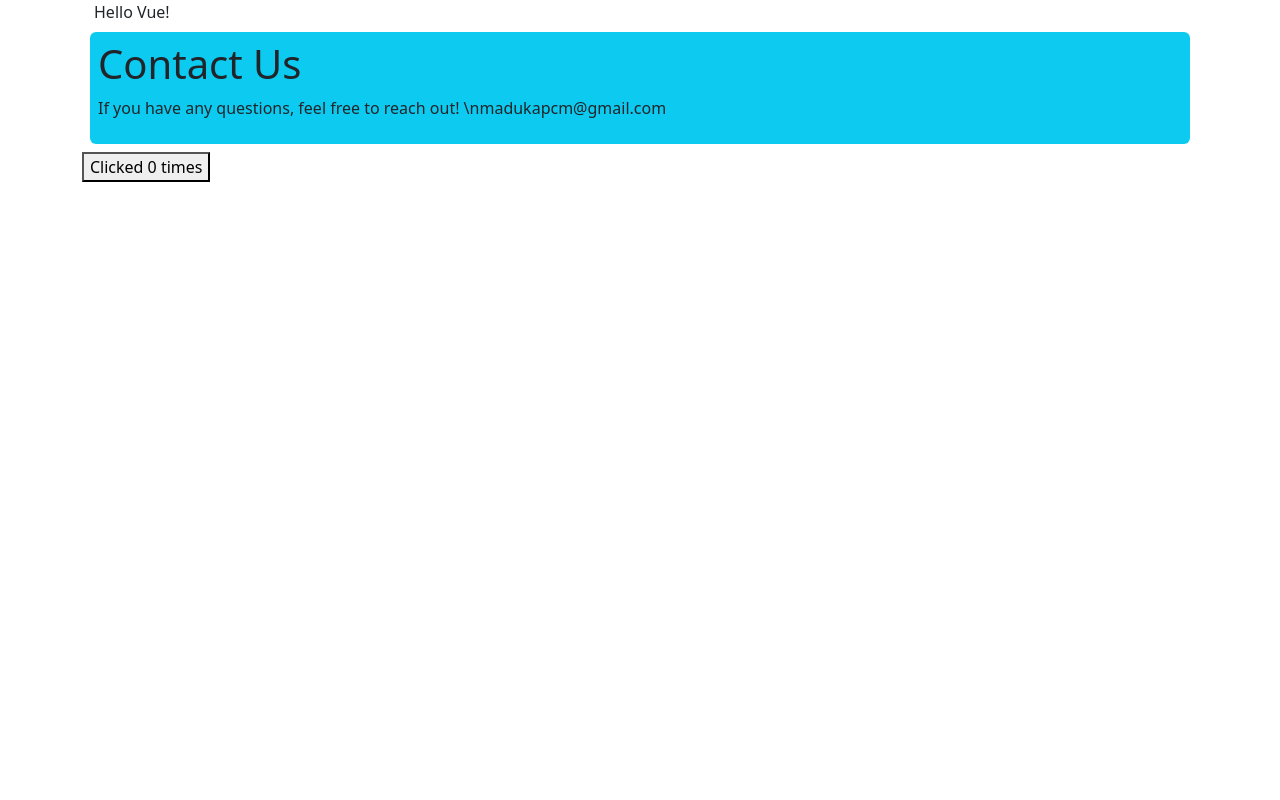
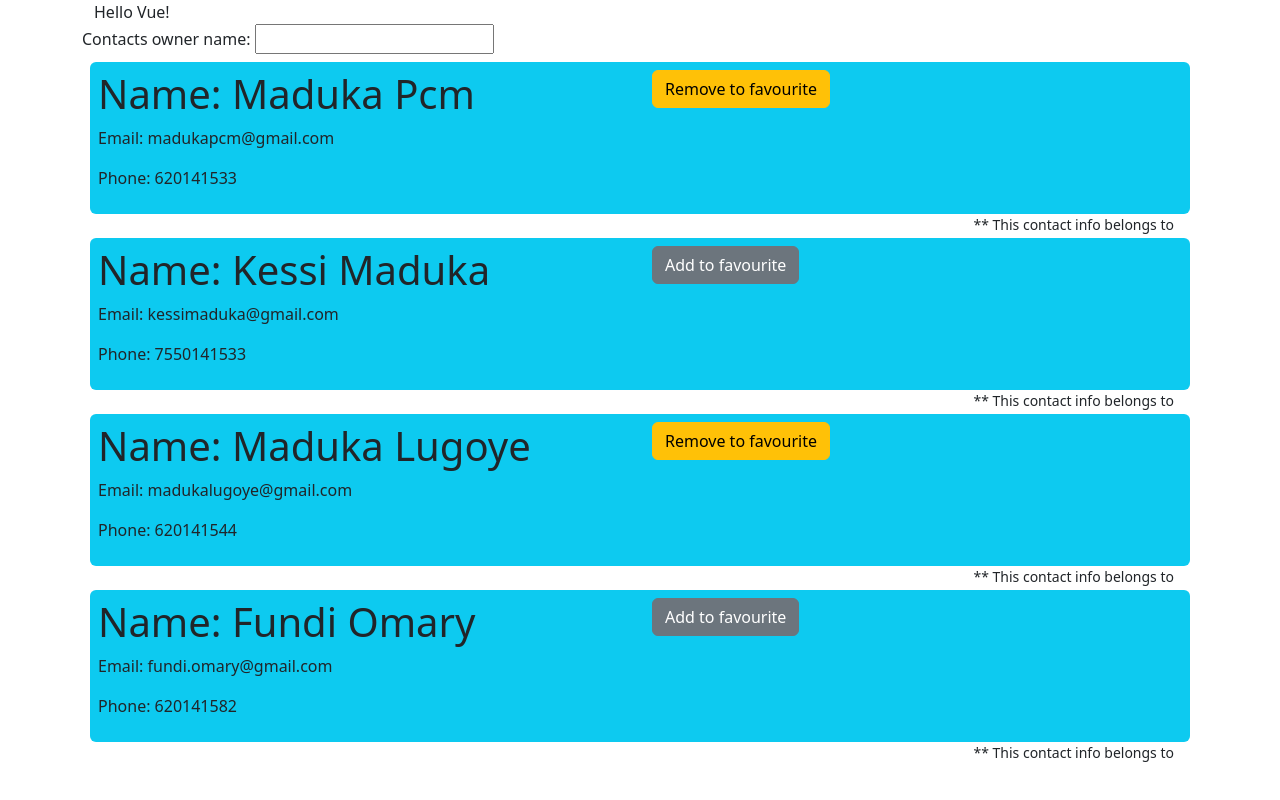
Before and after one commit to MadukaPcm/vue-learning, a Vue app in the folder vue-components/vue-components-demo/: page / in a window 1280 px wide. Built offline with nearby package versions, Linux system fonts and the light colour scheme.

Commit message:
COMPONENTS: Implemented [ Props, Emits ] with dynamic data binding

```diff
--- a/vue-components/vue-components-demo/src/App.vue
+++ b/vue-components/vue-components-demo/src/App.vue
@@ -1,18 +1,64 @@
 <template>
   <div class="container">
     <div class="container">{{ message }}</div>
-    <contact-us></contact-us>
-
-    <ButtonCounter></ButtonCounter>
+    Contacts owner name: <input v-model="ownerName"></input>
+    <div v-for="contact in contacts" :key="contact.name">
+      <Contact
+      :name="contact.name"
+      :email="contact.email"
+      :phone="contact.phone"
+      :owner="contact.owner"
+      :isFavourite="contact.isFavourite"
+      @update-favourite="contact.isFavourite = onUpdateFavourite($event,contact.owner)"
+      ></Contact>
+    </div>
+    <!-- <button-counter></button-counter> -->
   </div>
 </template>
 
 <script setup>
-import { ref } from 'vue';
+import { ref,reactive } from 'vue';
 // Local import
-import ButtonCounter from '@/components/ButtonCounter.vue';
+import Contact from '@/components/Contact.vue';
+const message = ref('Hello Vue!');
+const ownerName = ref("");
 
-const message = ref('Hello Vue!');
+const contacts = reactive([
+  {
+    name: "Maduka Pcm",
+    email: "madukapcm@gmail.com",
+    phone: 620141533,
+    owner: ownerName,
+    isFavourite: true,
+  },
+  {
+    name: "Kessi Maduka",
+    email: "kessimaduka@gmail.com",
+    phone: 7550141533,
+    owner: ownerName,
+    isFavourite: false,
+  },
+  {
+    name: "Maduka Lugoye",
+    email: "madukalugoye@gmail.com",
+    phone: 620141544,
+    owner: ownerName,
+    isFavourite: true,
+  },
+  {
+    name: "Fundi Omary",
+    email: "fundi.omary@gmail.com",
+    phone: 620141582,
+    owner: ownerName,
+    isFavourite: false,
+  }
+]);
+
+function onUpdateFavourite(oldValueFromChildComponent,ownerName){
+  console.log("Name: "+oldValueFromChildComponent.name);
+  console.log("Owner name: "+ownerName);
+  return !oldValueFromChildComponent.isFavourite;
+}
 
 </script>
 
--- /dev/null
+++ b/vue-components/vue-components-demo/src/components/Contact.vue
@@ -0,0 +1,43 @@
+
+<template>
+    <div class="bg-info rounded p-2 m-2 mb-4">
+        <div class="row">
+            <div class="col-6">
+                <h1>Name: {{ name }}</h1>
+                <p>Email: {{ email }}</p>
+                <p>Phone: {{ phone }}</p>
+            </div>
+            <div class="col-3">
+                <button @click="toggleFavourite()" :class="[isFavourite ? 'btn btn-warning' : 'btn btn-secondary']">
+                    {{ isFavourite ? 'Remove' : 'Add' }} to favourite
+                </button>
+            </div>
+        </div>
+        <span class="float-end small p-2">** This contact info belongs to {{ owner ?? '' }}</span>
+    </div>
+</template>
+
+<script setup>
+import { defineProps } from 'vue';
+
+// const props = defineProps(["name","email","phone","owner"]); Receiving props with no validation.
+const props = defineProps({
+    name: {type: String,required: true},
+    email: {type: String, required: true},
+    phone: {type: Number, required: true},
+    owner: { type: String, required: false},
+    isFavourite: {type: Boolean, required:true},
+})
+
+// Defing/initializing emits..
+const emit = defineEmits(["update-favourite"])
+
+function toggleFavourite(){
+    emit("update-favourite",{isFavourite: props.isFavourite, name: props.name})
+}
+
+</script>
+
+<style scoped>
+
+</style>
--- a/vue-components/vue-components-demo/src/components/ContactUs.vue
+++ /dev/null
@@ -1,18 +0,0 @@
-
-<template>
-    <div class="bg-info rounded p-2 m-2">
-        <h1>Contact Us</h1>
-        <p>If you have any questions, feel free to reach out! \n{{ email }}</p>
-    </div>
-</template>
-
-<script setup>
-import { ref } from 'vue';
-
-const email = ref('madukapcm@gmail.com');
-
-</script>
-
-<style scoped>
-
-</style>
--- a/vue-components/vue-components-demo/src/main.js
+++ b/vue-components/vue-components-demo/src/main.js
@@ -2,10 +2,11 @@
 import { createApp } from 'vue';
 import App from '@/App.vue';
 
-import ContactUs from '@/components/ContactUs.vue';
+import ContactUs from '@/components/Contact.vue';
+import ButtonCounter from './components/ButtonCounter.vue';
 
 const app = createApp(App);
 
 //Global Import.
-app.component('contact-us', ContactUs);
+app.component('button-counter', ButtonCounter);
 app.mount('#app');
```
